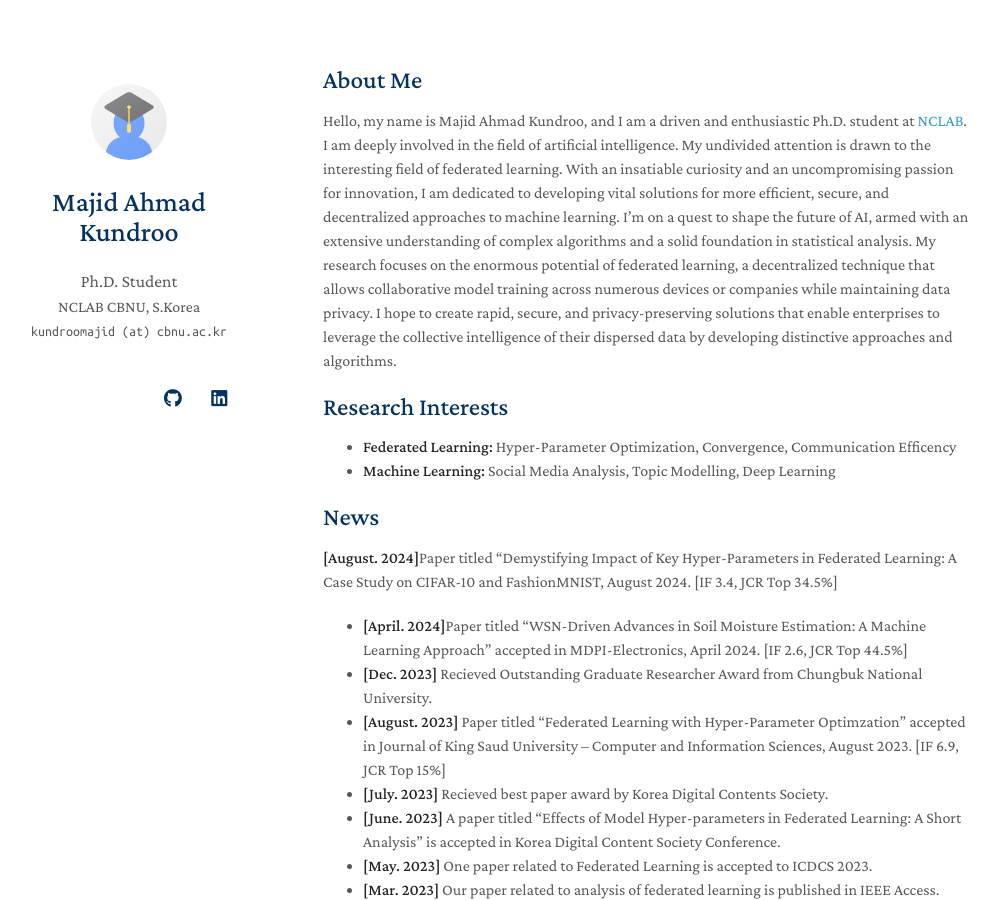
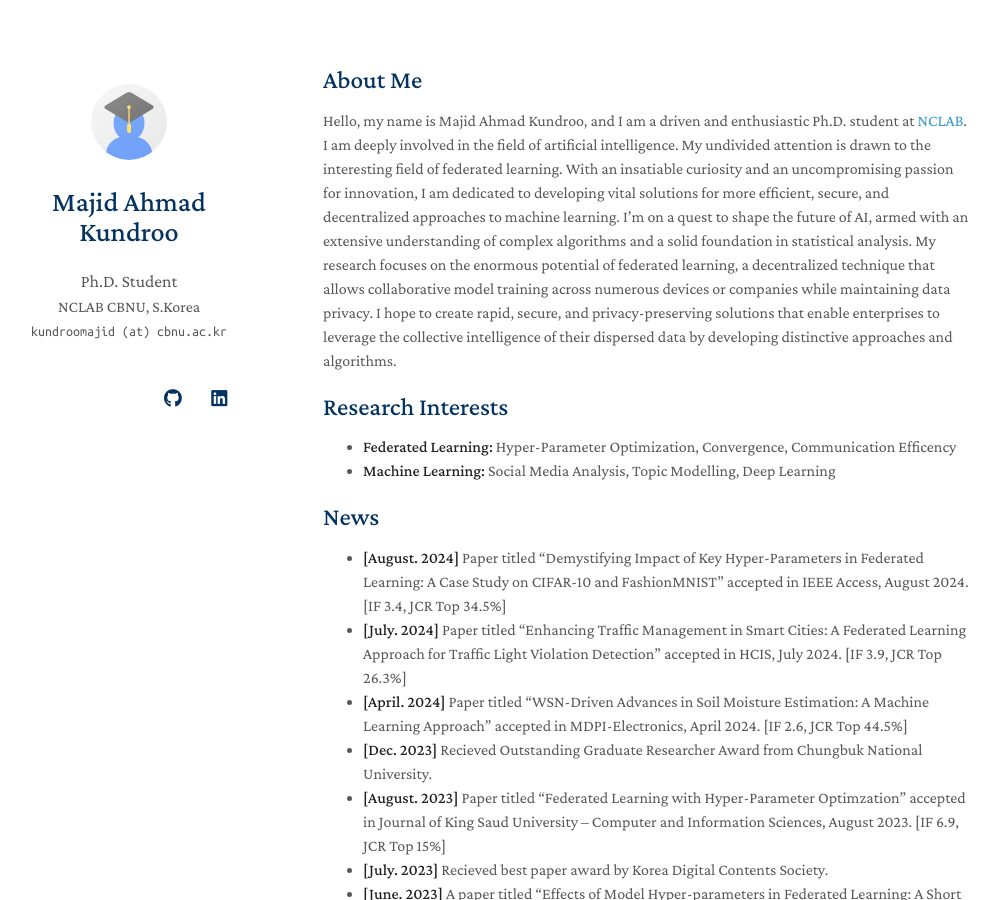
Before and after one commit to kundroomajid/kundroomajid.github.io, a Jekyll site: the page built from index.md, in a window 1280 px wide and 900 px high. Shown: the whole window, without its empty margins (147-1146 px from the left). Built offline with Jekyll 4.4.1, drawn with Linux system fonts in a browser that asks for light colours; nearby versions of some CDN libraries; a style sheet for code colours, icons or effects is not loaded; our own code applies the rules of GitHub Pages for plain Markdown files.

Commit message:
adds news of hcis paper

```diff
--- a/index.md
+++ b/index.md
@@ -12,8 +12,9 @@ Hello, my name is Majid Ahmad Kundroo, and I am a driven and enthusiastic Ph.D.
 - **Machine Learning:** Social Media Analysis, Topic Modelling, Deep Learning
 
 ## News
-**[August. 2024]**Paper titled "Demystifying Impact of Key Hyper-Parameters in Federated Learning: A Case Study on CIFAR-10 and FashionMNIST, August 2024. [IF 3.4, JCR Top 34.5%]
-- **[April. 2024]**Paper titled "WSN-Driven Advances in Soil Moisture Estimation: A Machine Learning Approach" accepted in MDPI-Electronics, April 2024. [IF 2.6, JCR Top 44.5%]
+- **[August. 2024]** Paper titled "Demystifying Impact of Key Hyper-Parameters in Federated Learning: A Case Study on CIFAR-10 and FashionMNIST" accepted in IEEE Access, August 2024. [IF 3.4, JCR Top 34.5%]
+- **[July. 2024]** Paper titled "Enhancing Traffic Management in Smart Cities: A Federated Learning Approach for Traffic Light Violation Detection" accepted in HCIS, July 2024. [IF 3.9, JCR Top 26.3%]
+- **[April. 2024]** Paper titled "WSN-Driven Advances in Soil Moisture Estimation: A Machine Learning Approach" accepted in MDPI-Electronics, April 2024. [IF 2.6, JCR Top 44.5%]
 - **[Dec. 2023]** Recieved Outstanding Graduate Researcher Award from Chungbuk National University.
 - **[August. 2023]** Paper titled "Federated Learning with Hyper-Parameter Optimzation" accepted in Journal of King Saud University – Computer and Information Sciences, August 2023. [IF 6.9, JCR Top 15%]
 - **[July. 2023]** Recieved best paper award by Korea Digital Contents Society.
```
